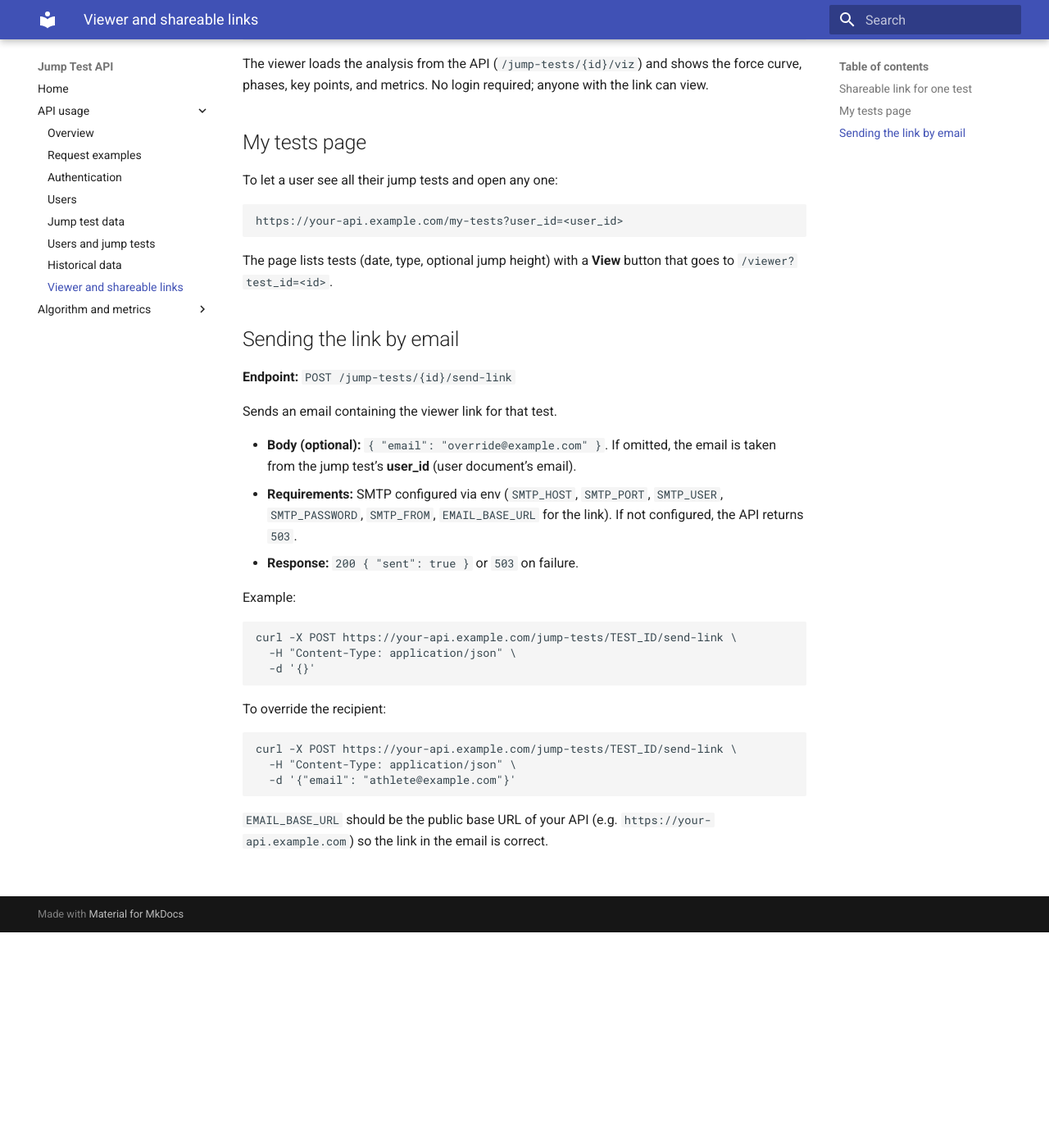
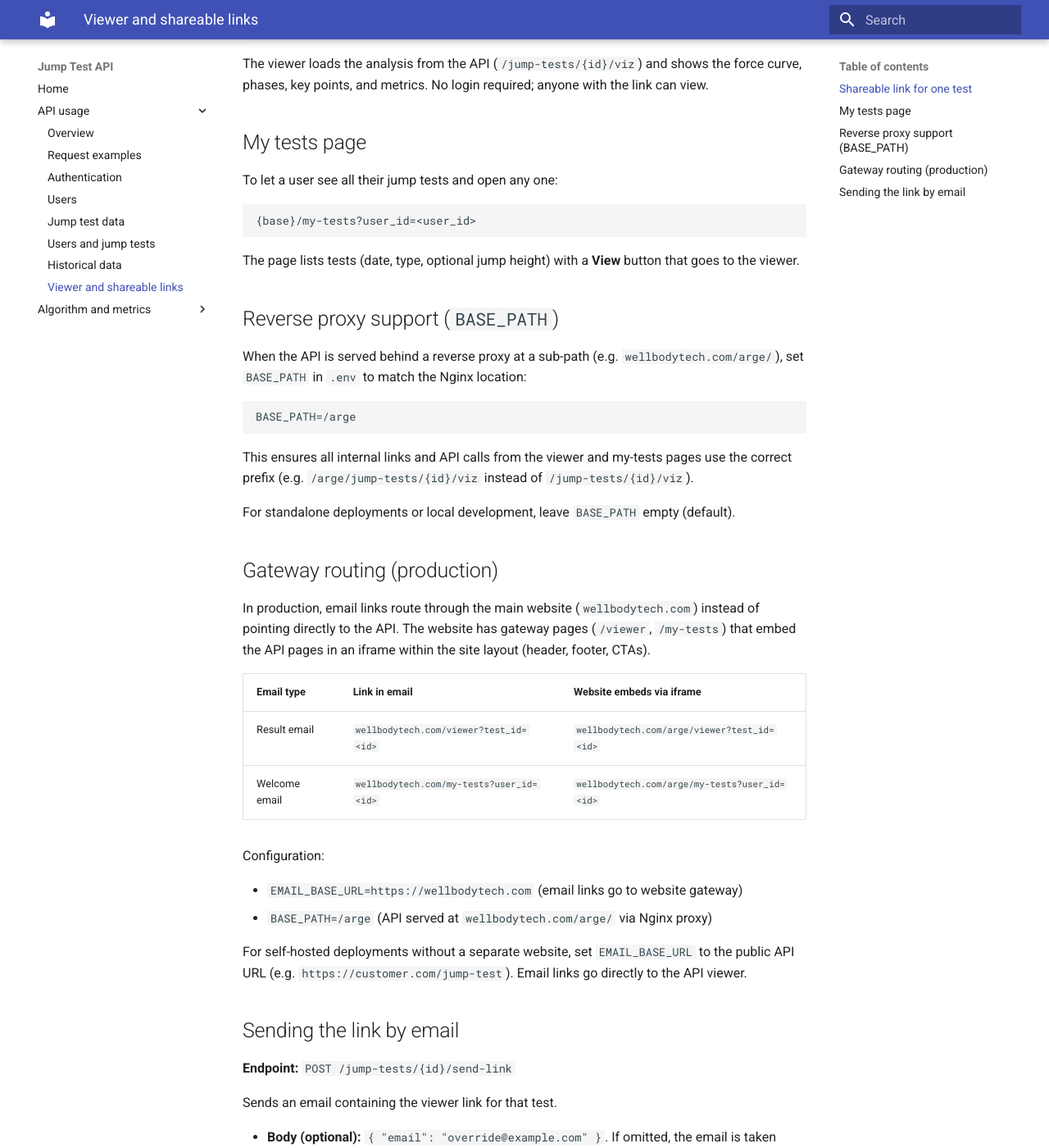
Before and after one commit to can-can-group/jumptest-analysis, an MkDocs documentation site: the page built from docs/viewer-and-email.md, in a window 1280 px wide and 1400 px high, scrolled down 263 px. Shown: the whole window at 82% size. Built offline with MkDocs 1.6.1 and Material for MkDocs 9.7.7, drawn with Linux system fonts in a browser that asks for light colours; some of the changed text lies outside the part shown.

Commit message:
Enhance configuration and documentation for reverse proxy support
- Updated `.env.example` to clarify the usage of `EMAIL_BASE_URL` and introduced `BASE_PATH` for deployments behind a reverse proxy.
- Revised `README.md` to include detailed instructions on configuring the API for reverse proxy and gateway routing, ensuring correct link generation in production.
- Modified `api/config.py` to handle `BASE_PATH` for internal API calls, improving compatibility with reverse proxy setups.
- Adjusted HTML templates and JavaScript in `viewer.html` and `my-tests.html` to utilize the new `BASE_PATH`, ensuring proper routing for viewer links.
- Expanded documentation in `overview.md` and `viewer-and-email.md` to explain the new configurations and their implications for deployment.

````diff
--- a/api/static/my-tests.html
+++ b/api/static/my-tests.html
@@ -51,6 +51,7 @@
 
   <script>
     (function() {
+      var basePath = (window.__BASE_PATH__ || '').replace(/\/$/, '');
       var params = new URLSearchParams(window.location.search);
       var userId = params.get('user_id');
       var content = document.getElementById('content');
@@ -79,7 +80,7 @@
             if (jumpHeight != null) meta += ' · ' + (Math.round(jumpHeight * 100) / 100) + ' m';
             return '<div class="card">' +
               '<div class="card-info"><strong>' + (t.test_type || 'Test') + '</strong> ' + date + (jumpHeight != null ? ' · ' + (Math.round(jumpHeight * 100) / 100) + ' m' : '') + '</div>' +
-              '<a class="view-link" href="/viewer?test_id=' + encodeURIComponent(t.id) + '">View</a>' +
+              '<a class="view-link" href="' + basePath + '/viewer?test_id=' + encodeURIComponent(t.id) + '">View</a>' +
               '</div>';
           }).join('') + '</div>';
         })
--- a/docs/viewer-and-email.md
+++ b/docs/viewer-and-email.md
@@ -5,7 +5,7 @@
 Open in a browser:
 
 ```
-https://your-api.example.com/viewer?test_id=<jump_test_id>
+{base}/viewer?test_id=<jump_test_id>
 ```
 
 The viewer loads the analysis from the API (`/jump-tests/{id}/viz`) and shows the force curve, phases, key points, and metrics. No login required; anyone with the link can view.
@@ -15,10 +15,38 @@ The viewer loads the analysis from the API (`/jump-tests/{id}/viz`) and shows th
 To let a user see all their jump tests and open any one:
 
 ```
-https://your-api.example.com/my-tests?user_id=<user_id>
+{base}/my-tests?user_id=<user_id>
 ```
 
-The page lists tests (date, type, optional jump height) with a **View** button that goes to `/viewer?test_id=<id>`.
+The page lists tests (date, type, optional jump height) with a **View** button that goes to the viewer.
+
+## Reverse proxy support (`BASE_PATH`)
+
+When the API is served behind a reverse proxy at a sub-path (e.g. `wellbodytech.com/arge/`), set `BASE_PATH` in `.env` to match the Nginx location:
+
+```env
+BASE_PATH=/arge
+```
+
+This ensures all internal links and API calls from the viewer and my-tests pages use the correct prefix (e.g. `/arge/jump-tests/{id}/viz` instead of `/jump-tests/{id}/viz`).
+
+For standalone deployments or local development, leave `BASE_PATH` empty (default).
+
+## Gateway routing (production)
+
+In production, email links route through the main website (`wellbodytech.com`) instead of pointing directly to the API. The website has gateway pages (`/viewer`, `/my-tests`) that embed the API pages in an iframe within the site layout (header, footer, CTAs).
+
+| Email type | Link in email | Website embeds via iframe |
+|-----------|--------------|--------------------------|
+| Result email | `wellbodytech.com/viewer?test_id=<id>` | `wellbodytech.com/arge/viewer?test_id=<id>` |
+| Welcome email | `wellbodytech.com/my-tests?user_id=<id>` | `wellbodytech.com/arge/my-tests?user_id=<id>` |
+
+Configuration:
+
+- `EMAIL_BASE_URL=https://wellbodytech.com` (email links go to website gateway)
+- `BASE_PATH=/arge` (API served at `wellbodytech.com/arge/` via Nginx proxy)
+
+For self-hosted deployments without a separate website, set `EMAIL_BASE_URL` to the public API URL (e.g. `https://customer.com/jump-test`). Email links go directly to the API viewer.
 
 ## Sending the link by email
 
@@ -26,14 +54,14 @@ The page lists tests (date, type, optional jump height) with a **View** button t
 
 Sends an email containing the viewer link for that test.
 
-- **Body (optional):** `{ "email": "override@example.com" }`. If omitted, the email is taken from the jump test’s **user_id** (user document’s email).
-- **Requirements:** SMTP configured via env (`SMTP_HOST`, `SMTP_PORT`, `SMTP_USER`, `SMTP_PASSWORD`, `SMTP_FROM`, `EMAIL_BASE_URL` for the link). If not configured, the API returns `503`.
+- **Body (optional):** `{ "email": "override@example.com" }`. If omitted, the email is taken from the jump test's **user_id** (user document's email).
+- **Requirements:** SMTP configured via env (`SMTP_HOST`, `SMTP_PORT`, `SMTP_USER`, `SMTP_PASSWORD`, `SMTP_FROM`, `EMAIL_BASE_URL`). If not configured, the API returns `503`.
 - **Response:** `200 { "sent": true }` or `503` on failure.
 
 Example:
 
 ```bash
-curl -X POST https://your-api.example.com/jump-tests/TEST_ID/send-link \
+curl -X POST https://wellbodytech.com/arge/jump-tests/TEST_ID/send-link \
   -H "Content-Type: application/json" \
   -d '{}'
 ```
@@ -41,9 +69,7 @@ curl -X POST https://your-api.example.com/jump-tests/TEST_ID/send-link \
 To override the recipient:
 
 ```bash
-curl -X POST https://your-api.example.com/jump-tests/TEST_ID/send-link \
+curl -X POST https://wellbodytech.com/arge/jump-tests/TEST_ID/send-link \
   -H "Content-Type: application/json" \
   -d '{"email": "athlete@example.com"}'
 ```
-
-`EMAIL_BASE_URL` should be the public base URL of your API (e.g. `https://your-api.example.com`) so the link in the email is correct.
````
Also changed, not shown: other parts of api/static/my-tests.html (+1 -1 lines), README.md (+28 -6 lines), docs/overview.md (+4 -3 lines), 4 other files.
